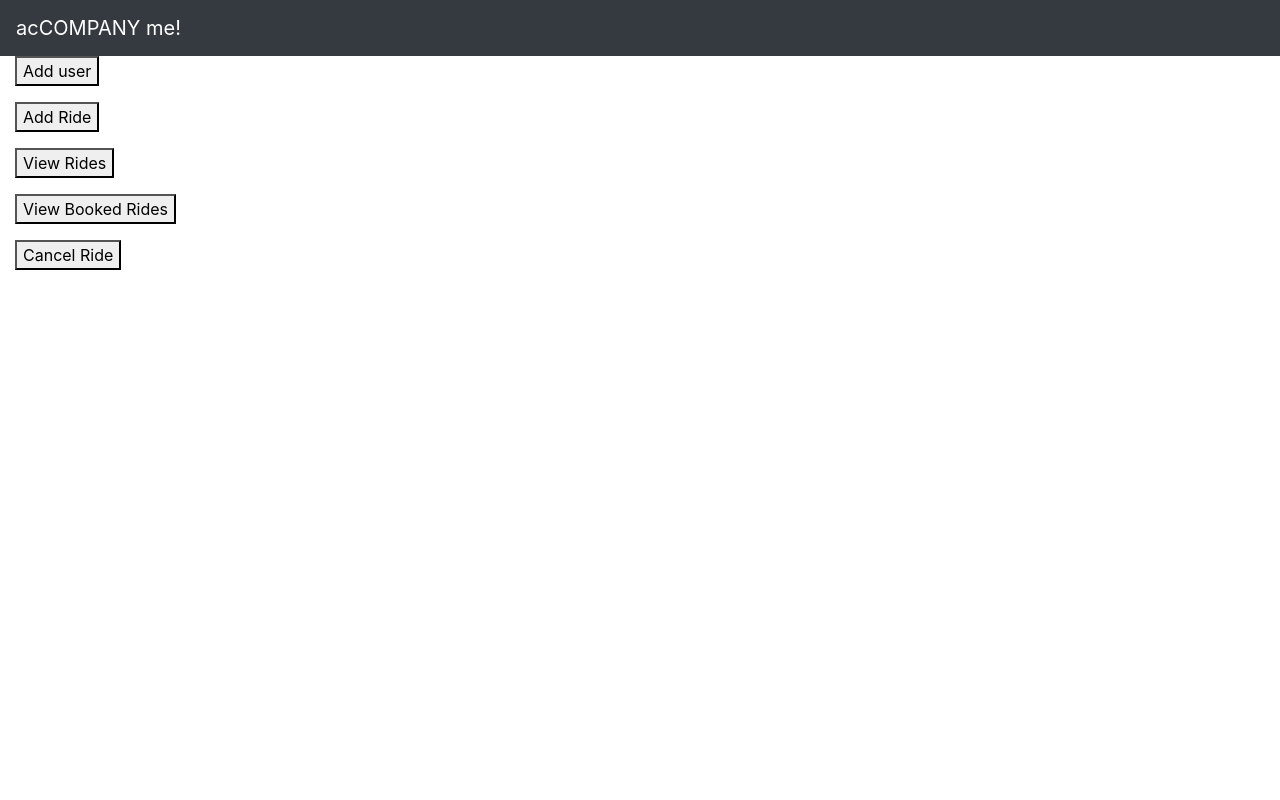
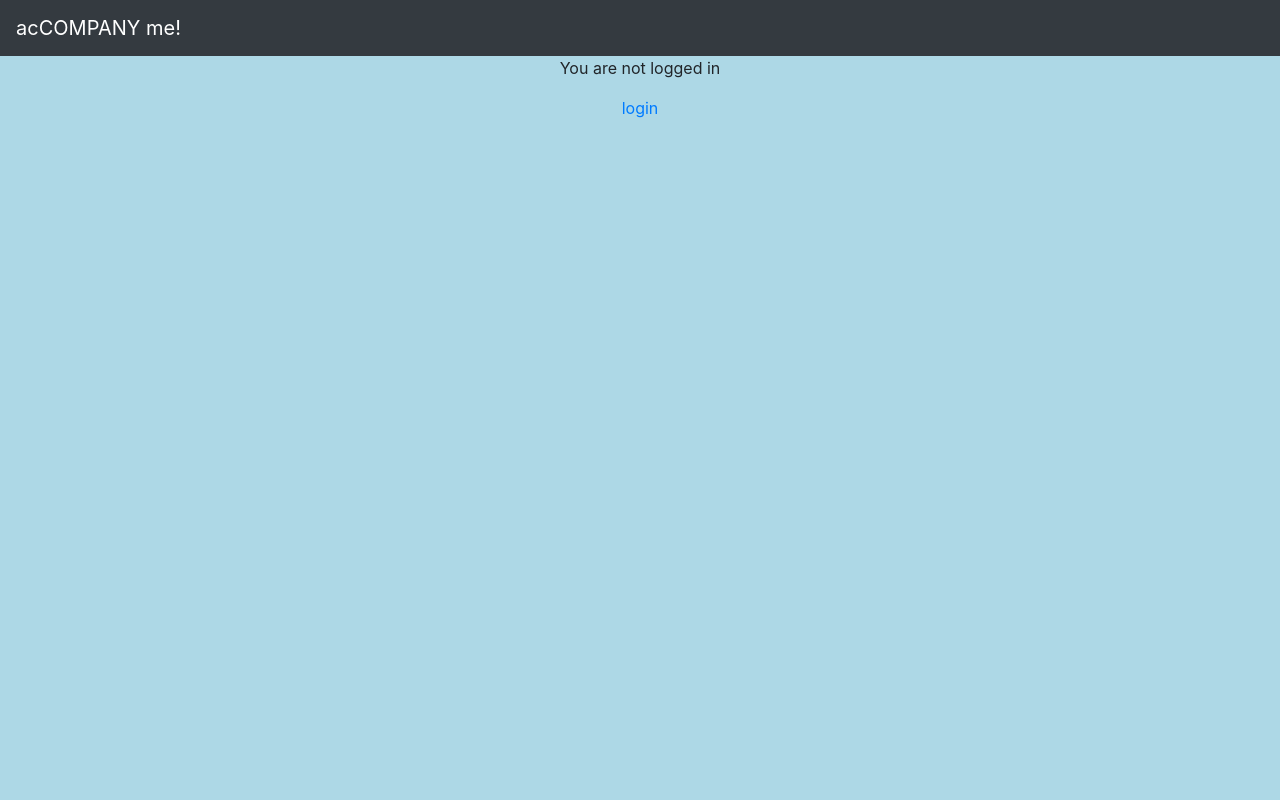
Before and after one commit to noamip/acCOMPANYme-, a Django app: page / in a window 1280 px wide. Run offline with Django 3.2, Linux system fonts and the light colour scheme; some libraries are stand-ins or nearby versions.

Commit message:
added login

```diff
--- /dev/null
+++ b/mysite/accompanyMe/static/style.css
@@ -0,0 +1,13 @@
+body
+{
+   background-color: lightblue;
+   text-align:center;
+}
+
+form{
+margin-top:8px;
+}
+button
+{
+ margin-top:3px;
+}
--- a/mysite/accompanyMe/templates/accompanyMe/add_user.html
+++ b/mysite/accompanyMe/templates/accompanyMe/add_user.html
@@ -16,8 +16,8 @@
         {% csrf_token %}
             <input type="text" name="name" placeholder="enter full name"><br/>
             <input type="email" name="emailAddress" placeholder="enter email"><br/>
-            <input type="password" name="password" placeholder="enter password">
-            <input type="phonenumber" name="phonenumber" placeholder="enter phonenumber">
+            <input type="password" name="password" placeholder="enter password"><br/>
+            <input type="phonenumber" name="phonenumber" placeholder="enter phonenumber"><br/>
             <!--<input type="number" name="phone" placeholder="enter phone number"><br/>-->
 
 
--- a/mysite/accompanyMe/templates/accompanyMe/index.html
+++ b/mysite/accompanyMe/templates/accompanyMe/index.html
@@ -1,34 +1,12 @@
+
 {% extends "base.html" %}
-
-{% block title %}
-    Add New Expense
+{% block title %}Home{% endblock %}
+{% block content %}
+{% if user.is_authenticated %}
+  Hi {{ user.username }}!
+  <p><a href="{% url 'logout' %}">logout</a></p>
+{% else %}
+  <p>You are not logged in</p>
+  <a href="{% url 'login' %}">login</a>
+{% endif %}
 {% endblock %}
-
-{% block content %}
-<!--<h1>-->
-    <!--acCOMPANY me!-->
-<!--</h1>-->
-<form action="add_user" method="POST">
-        {% csrf_token %}
-            <button type="submit">Add user</button>
-</form>
-
-<form action="add_ride" method="POST">
-        {% csrf_token %}
-            <button type="submit">Add Ride</button>
-</form>
-
-<form action="Rides" method="POST">
-        {% csrf_token %}
-            <button type="submit">View Rides</button>
-</form>
-<form action="BRides" method="POST">
-        {% csrf_token %}
-            <button type="submit">View Booked Rides</button>
-</form>
-<form action="Cancel" method="POST">
-        {% csrf_token %}
-            <button type="submit">Cancel Ride</button>
-</form>
-
-{% endblock %}
--- a/mysite/accompanyMe/templates/accompanyMe/user_form.html
+++ b/mysite/accompanyMe/templates/accompanyMe/user_form.html
@@ -1,4 +1,5 @@
 <h1>Add Expense</h1>
+
 <form method="post" novalidate>
     {% csrf_token %}
     <ul>
--- a/mysite/accompanyMe/urls.py
+++ b/mysite/accompanyMe/urls.py
@@ -1,6 +1,6 @@
 from django.urls import path
 
-
+from django.conf import settings
 from . import views
 
 
@@ -9,18 +9,21 @@ app_name = "accompanyMe"
 urlpatterns = [
     path('', views.index, name="index"),
     path('list', views.user_list, name="list"),
+    path('Rides', views.ride_list, name="ride_list"),
+    path('BRides', views.booked_ride_list, name="booked_ride_list"),
+
     path('add_user', views.adduser, name="adduser"),
-    # path('add_driver', views.adddriver, name="adddriver"),
+    path('AddUser', views.add_a_user, name='add_a_user'),
+
     path('add_ride', views.addride, name="addride"),
-    path('AddUser', views.add_a_user, name='add_a_user'),
-    # path('AddDriver', views.add_a_driver, name='add_a_driver'),
     path('AddRide', views.add_a_ride, name='add_a_ride'),
+
     path('remove', views.remove, name="remove"),
     # path('ride/<int:pk>', views.ride_detail,name="ride detail"),
     path('BarCode/<int:pk>', views.bar_code, name="bar_code"),
-    path('Rides', views.ride_list, name="ride_list"),
-    path('<int:pk>/', views.ride_detail, name="detail"),
-    path('BRides', views.booked_ride_list, name="booked_ride_list"),
+
+    path(f'<int:pk>/', views.ride_detail, name="detail"),
     path('Cancel', views.cancel, name="Cancel"),
+    path('CancelRide', views.cancel_ride, name="cancel_ride"),
 # path('selectRide', views.select_ride, name="select_ride"),
 ]
--- a/mysite/accompanyMe/views.py
+++ b/mysite/accompanyMe/views.py
@@ -1,35 +1,40 @@
 from django.contrib.auth.models import User
 from django.forms import RadioSelect
 from django.http import HttpResponse
-from django.shortcuts import render
 from django import forms
 from django.shortcuts import render, get_object_or_404, redirect
 import pyqrcode
-from django.views.generic import CreateView
 from .models import User, Driver, Ride, BookedRide
+from .models import User, Ride, BookedRide
+from django.conf import settings
 
 
-# from  models import Expense
-from .models import User, Ride, BookedRide
-#Driver
-
+# Driver
 
 
 def index(request):
+
+    # user = authenticate(username='sara', email='sjofen94@gmail.com')
+    # if user is not None:
+    #     return HttpResponse("ok")
+    # else:
+    #     return HttpResponse("not ok")
     return render(request, "accompanyMe/index.html")
 
 
-#====================lists======================
+# ====================lists======================
 
 def user_list(request):
     return render(request, "accompanyMe/user_list.html", {
         'object_list': User.objects.order_by("-username"),
     })
 
+
 def ride_list(request):
     return render(request, "accompanyMe/view_rides.html", {
         'object_list': Ride.objects.order_by("-hour"),
     })
+
 
 def booked_ride_list(request):
     return render(request, "accompanyMe/view_bookedRides.html", {
@@ -37,7 +42,7 @@ def booked_ride_list(request):
     })
 
 
-#=================adding to dbs======================
+# =================adding to dbs======================
 def adduser(request):
     return render(request, "accompanyMe/add_user.html")
 
@@ -56,7 +61,6 @@ def add_a_user(request):  # ,name,email,phone
     )
     e1.save()
     return HttpResponse("user added successfuly")
-
 
 
 def adddriver(request):
@@ -89,10 +93,10 @@ def add_a_ride(request):
     return HttpResponse("ride added successfuly")
 
 
-#================details=====================
+# ================details=====================
 def ride_detail(request, pk):
     o = get_object_or_404(Ride, pk=pk)
-    user=get_object_or_404(User,email="noamijofen@gmail.com")
+    user = get_object_or_404(User, email="noamijofen@gmail.com")
     if o.num_of_available_places == 0:
         return HttpResponse("ride is full!!!")
     o.num_of_available_places = o.num_of_available_places - 1
@@ -106,7 +110,10 @@ def ride_detail(request, pk):
 
 
 def bar_code(request, pk):
-    qr = pyqrcode.create(f"{request.META['REMOTE_ADDR']}/{pk}")
+    # url = reverse("my_view_name", args=(pk,))
+    # full_url = settings.PUBLIC_URL + url
+    # qr = pyqrcode.create(full_url)
+    qr = pyqrcode.create(f"{ settings.PUBLIC_URL}/{pk}")
     qr.png(f"{pk}.png", scale=6)
     image_data = open(f"{pk}.png", "rb").read()
     return HttpResponse(image_data, content_type="image/png")
@@ -118,25 +125,36 @@ def remove(request):
 
 
 def cancel(request):
-    if request.method == "POST":
-        form = CancelForm(request.POST)
-        if form.is_valid():
-            o = get_object_or_404(Ride, pk=request.POST)
-            o.delete()
-        else:
-            form = CancelForm()
-            return render(request, "accompanyMe/cancel_form.html", {'form': form, })
-        return HttpResponse("canceled")
-    else:
-        form = CancelForm()
-    return render(request, "accompanyMe/cancel_form.html", {'form': form, })
+    o = BookedRide.objects.all().filter(user_email="noamijofen@gmail.com").values_list('ride_id').distinct()
+    return render(request, "accompanyMe/cancel_form.html", {'objects': o, })
 
 
+def cancel_ride(request):
+    # o = get_object_or_404(Ride, pk=request.POST.get("id"))
+    # o.delete()
+    # return HttpResponse(request.POST)
+    return HttpResponse("canceled")
 
-#================forms==================
+
+# def cancel(request):
+#     if request.method == "POST":
+#         form = CancelForm(request.POST)
+#         if form.is_valid():
+#             o = get_object_or_404(Ride, pk=request.POST)
+#             o.delete()
+#         else:
+#             form = CancelForm()
+#             return render(request, "accompanyMe/cancel_form.html", {'form': form, })
+#         return HttpResponse("canceled")
+#     else:
+#         form = CancelForm()
+#     return render(request, "accompanyMe/cancel_form.html", {'form': form, })
+
+
+# ================forms==================
 class CancelForm(forms.Form):
-    o =BookedRide.objects.all().filter(user_email="noamijofen@gmail.com")
-    rides = forms.ChoiceField( widget=RadioSelect(), choices=[(j, obj.ride_id.id) for j,obj in enumerate(o)])
+    o = BookedRide.objects.all().filter(user_email="noamijofen@gmail.com")
+    rides = forms.ChoiceField(widget=RadioSelect(), choices=[(j, obj.ride_id.id) for j, obj in enumerate(o)])
 
 
 class UserForm(forms.Form):
--- a/mysite/mysite/urls.py
+++ b/mysite/mysite/urls.py
@@ -3,5 +3,7 @@ from django.urls import path, include
 
 urlpatterns = [
     path('admin/', admin.site.urls),
+    # path('accounts/', include('accounts.urls')), # new
+    path('accounts/', include('django.contrib.auth.urls')),
     path('', include("accompanyMe.urls")),
 ]
```
Also changed, not shown: mysite/accompanyMe/templates/accompanyMe/cancel_form.html (+10 -3 lines), mysite/accompanyMe/templates/accompanyMe/view_rides.html (+1 -9 lines), mysite/accompanyMe/templates/registration/login.html (added, +7 -0 lines), mysite/mysite/settings.py (+5 -2 lines), mysite/1.png (deleted), mysite/2.png (deleted), mysite/3.png (deleted), mysite/4.png, mysite/5.png, mysite/6.png, mysite/db.sqlite3.
